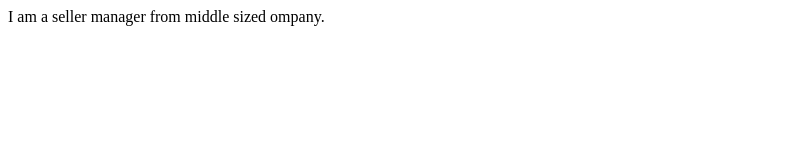
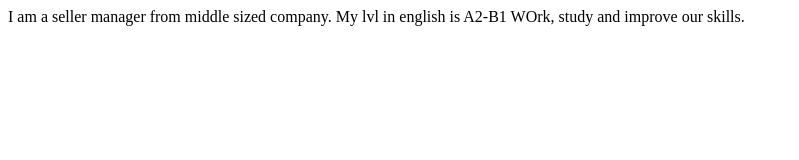
Before and after one commit to komugribov/rsschool-cv, a plain HTML site: page index.html in a window 1280 px wide. Shown: the whole page, without its empty margins (0-799 px from the left). Drawn offline with Linux system fonts and the light colour scheme.

Commit message:
feat: update html file

```diff
--- a/index.html
+++ b/index.html
@@ -1,13 +1,13 @@
 <!DOCTYPE html>
 <html lang="en">
 <head>
-    I am a seller manager from middle sized ompany.
+I am a seller manager from middle sized company. My lvl in english is A2-B1
 <meta charset="UTF-8">
 <meta http-equiv="X-UA-Compatible" content="IE=edge">
 <meta name="viewport" content="width=device-width, initial-scale=1.0">
 <title>Document</title>
 </head>
 <body>
-
+WOrk, study and improve our skills.
 </body>
 </html>
```
